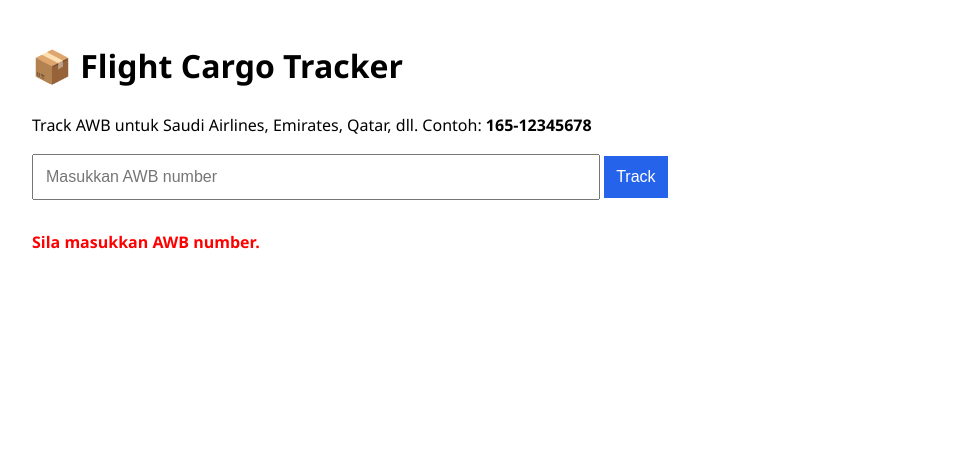
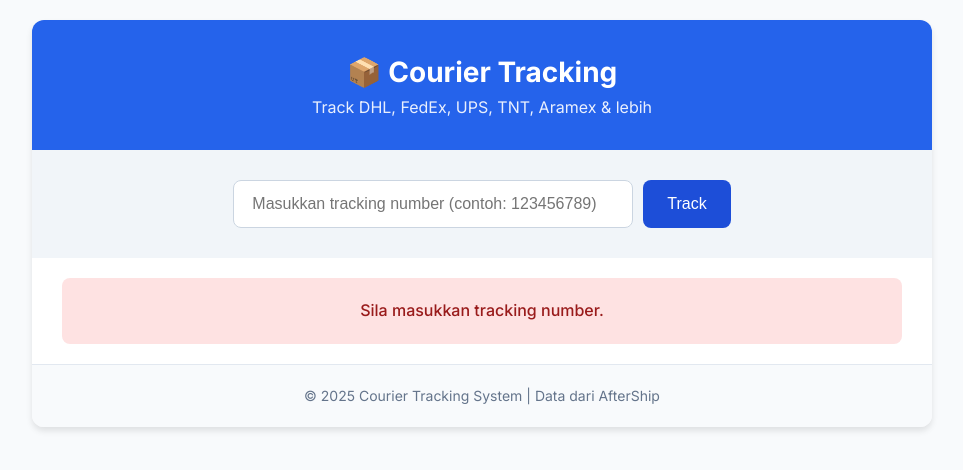
Before and after one commit to kaispg/courier-tracking, a website: page index.html in a window 1280 px wide. Both pictures are taken after a click on the button "Track". Shown: the whole page, without its empty margins (158-1121 px from the left). Drawn offline with Linux system fonts and the light colour scheme.

Commit message:
Add files via upload

```diff
--- a/index.html
+++ b/index.html
@@ -3,73 +3,226 @@
 <head>
   <meta charset="UTF-8" />
   <meta name="viewport" content="width=device-width, initial-scale=1.0"/>
-  <title>✈️ Cargo Tracker</title>
+  <title>📦 Courier Tracking</title>
+  <link href="https://fonts.googleapis.com/css2?family=Inter:wght@400;500;600;700&display=swap" rel="stylesheet">
   <style>
-    body { font-family: 'Segoe UI', sans-serif; margin: 40px; line-height: 1.6; }
-    .container { max-width: 900px; margin: 0 auto; }
-    input { padding: 12px; width: 60%; font-size: 16px; }
-    button { padding: 12px; background: #2563eb; color: white; border: none; font-size: 16px; cursor: pointer; }
-    .result { margin-top: 30px; }
-    .event { border-left: 4px solid #2563eb; padding: 10px 15px; margin: 10px 0; background: #f8fafc; }
-    .error { color: red; font-weight: bold; }
-    .info { background: #e0f2fe; padding: 15px; border-radius: 6px; }
+    * {
+      box-sizing: border-box;
+      margin: 0;
+      padding: 0;
+    }
+    body {
+      font-family: 'Inter', sans-serif;
+      background: #f8fafc;
+      color: #1e293b;
+      line-height: 1.6;
+      padding: 20px;
+    }
+    .container {
+      max-width: 900px;
+      margin: 0 auto;
+      background: white;
+      border-radius: 12px;
+      box-shadow: 0 4px 6px rgba(0,0,0,0.1);
+      overflow: hidden;
+    }
+    header {
+      background: #2563eb;
+      color: white;
+      padding: 30px;
+      text-align: center;
+    }
+    header h1 {
+      font-size: 28px;
+      font-weight: 700;
+    }
+    header p {
+      font-size: 16px;
+      opacity: 0.9;
+    }
+    .search-section {
+      padding: 30px;
+      background: #f1f5f9;
+      text-align: center;
+    }
+    .search-box {
+      display: flex;
+      gap: 10px;
+      justify-content: center;
+      flex-wrap: wrap;
+    }
+    input {
+      padding: 14px 18px;
+      width: 70%;
+      max-width: 400px;
+      border: 1px solid #cbd5e1;
+      border-radius: 8px;
+      font-size: 16px;
+      outline: none;
+    }
+    input:focus {
+      border-color: #2563eb;
+      box-shadow: 0 0 0 3px rgba(37, 99, 235, 0.2);
+    }
+    button {
+      padding: 14px 24px;
+      background: #1d4ed8;
+      color: white;
+      border: none;
+      border-radius: 8px;
+      font-size: 16px;
+      cursor: pointer;
+      font-weight: 500;
+    }
+    button:hover {
+      background: #1e40af;
+    }
+    .result {
+      padding: 20px 30px;
+    }
+    .tracking-item {
+      margin-bottom: 16px;
+      padding: 16px;
+      border-left: 4px solid #2563eb;
+      background: #f8fafc;
+    }
+    .tracking-status {
+      font-weight: 600;
+      color: #052e16;
+      margin-bottom: 6px;
+    }
+    .tracking-location {
+      font-size: 14px;
+      color: #64748b;
+    }
+    .tracking-date {
+      font-size: 13px;
+      color: #94a3b8;
+      margin-top: 4px;
+    }
+    .error {
+      padding: 20px;
+      background: #fee2e2;
+      color: #991b1b;
+      border-radius: 8px;
+      text-align: center;
+      font-weight: 500;
+    }
+    .info {
+      padding: 20px;
+      background: #dbeafe;
+      color: #1e3a8a;
+      border-radius: 8px;
+      margin-bottom: 20px;
+      font-weight: 500;
+    }
+    .footer {
+      text-align: center;
+      padding: 20px;
+      color: #64748b;
+      font-size: 14px;
+      background: #f8fafc;
+      border-top: 1px solid #e2e8f0;
+    }
+    @media (max-width: 600px) {
+      input, button {
+        width: 100%;
+        max-width: none;
+      }
+    }
   </style>
 </head>
 <body>
   <div class="container">
-    <h1>📦 Flight Cargo Tracker</h1>
-    <p>Track AWB untuk Saudi Airlines, Emirates, Qatar, dll. Contoh: <strong>165-12345678</strong></p>
+    <header>
+      <h1>📦 Courier Tracking</h1>
+      <p>Track DHL, FedEx, UPS, TNT, Aramex & lebih</p>
+    </header>
 
-    <input type="text" id="awbInput" placeholder="Masukkan AWB number" />
+    <div class="search-section">
+      <div class="search-box">
+        <input type="text" id="trackingInput" placeholder="Masukkan tracking number (contoh: 123456789)" />
         <button onclick="track()">Track</button>
+      </div>
+    </div>
 
-    <div id="result" class="result"></div>
+    <div id="result" class="result">
+      <!-- Hasil tracking akan muncul di sini -->
+    </div>
+
+    <div class="footer">
+      © 2025 Courier Tracking System | Data dari AfterShip
+    </div>
   </div>
 
   <script>
+    // 🔥 GANTI DENGAN URL BACKEND ANDA
+    const BACKEND_URL = 'https://courier-tracking-production.up.railway.app/';
+
     async function track() {
-      const awb = document.getElementById('awbInput').value.trim();
+      const input = document.getElementById('trackingInput');
       const resultDiv = document.getElementById('result');
+      const trackingNumber = input.value.trim();
 
-      if (!awb) {
-        resultDiv.innerHTML = '<p class="error">Sila masukkan AWB number.</p>';
+      if (!trackingNumber) {
+        resultDiv.innerHTML = '<div class="error">Sila masukkan tracking number.</div>';
         return;
       }
 
-      resultDiv.innerHTML = '<p>🔍 Sedang mencari...</p>';
+      resultDiv.innerHTML = '<div class="info">🔍 Sedang mencari...</div>';
 
-      // 🔥 GANTI BARIS INI DENGAN URL BACKEND ANDA DARI RAILWAY
-      const backendUrl = 'https://cargo-tracker-production.up.railway.app';
-      const response = await fetch(`${backendUrl}/api/track/${awb}`);
+      try {
+        const response = await fetch(`${BACKEND_URL}/api/track/${encodeURIComponent(trackingNumber)}`);
         const data = await response.json();
 
         if (data.error) {
-        resultDiv.innerHTML = `<p class="error">❌ ${data.error}</p>`;
+          resultDiv.innerHTML = `<div class="error">❌ ${data.error}</div>`;
           return;
         }
 
         let html = `
           <div class="info">
-          <h2>📦 Tracking Result</h2>
-          <p><strong>AWB:</strong> ${data.awb}</p>
-          <p><strong>Origin:</strong> ${data.origin}</p>
-          <p><strong>Destination:</strong> ${data.destination}</p>
-          <p><strong>Status:</strong> ${data.status}</p>
-          <p><strong>Flight:</strong> ${data.flight}</p>
+            <strong>📦 Tracking Number:</strong> ${data.awb || data.tracking_number}<br/>
+            <strong>🚚 Courier:</strong> ${formatCourierName(data.courier)}<br/>
+            <strong>📍 Asal:</strong> ${data.origin || 'N/A'} |
+            <strong>Tujuan:</strong> ${data.destination || 'N/A'}<br/>
+            <strong>📊 Status Terkini:</strong> ${data.status}
           </div>
-        <h3>🚚 Sejarah:</h3>
+          <h3>🚚 Sejarah Tracking</h3>
         `;
 
+        if (data.events && data.events.length > 0) {
           data.events.forEach(event => {
             html += `
-          <div class="event">
-            <strong>${event.status}</strong><br/>
-            <small>${event.location} — ${event.datetime}</small>
+              <div class="tracking-item">
+                <div class="tracking-status">${event.status}</div>
+                <div class="tracking-location">${event.location}</div>
+                <div class="tracking-date">${event.datetime}</div>
               </div>
             `;
           });
+        } else {
+          html += '<div class="error">Tiada sejarah tracking.</div>';
+        }
 
         resultDiv.innerHTML = html;
+      } catch (err) {
+        resultDiv.innerHTML = `<div class="error">📡 Gagal sambung ke server: ${err.message}</div>`;
+      }
+    }
+
+    function formatCourierName(slug) {
+      const names = {
+        'dhl': 'DHL Express',
+        'fedex': 'FedEx',
+        'ups': 'UPS',
+        'aramex': 'Aramex',
+        'tnt': 'TNT Express',
+        'ems': 'EMS',
+        'usps': 'USPS',
+        'singapore-post': 'Singapore Post'
+      };
+      return names[slug] || slug.replace(/-/g, ' ').replace(/\b\w/g, l => l.toUpperCase());
     }
   </script>
 </body>
```
Lines whose indentation alone changed are shown as unchanged.
